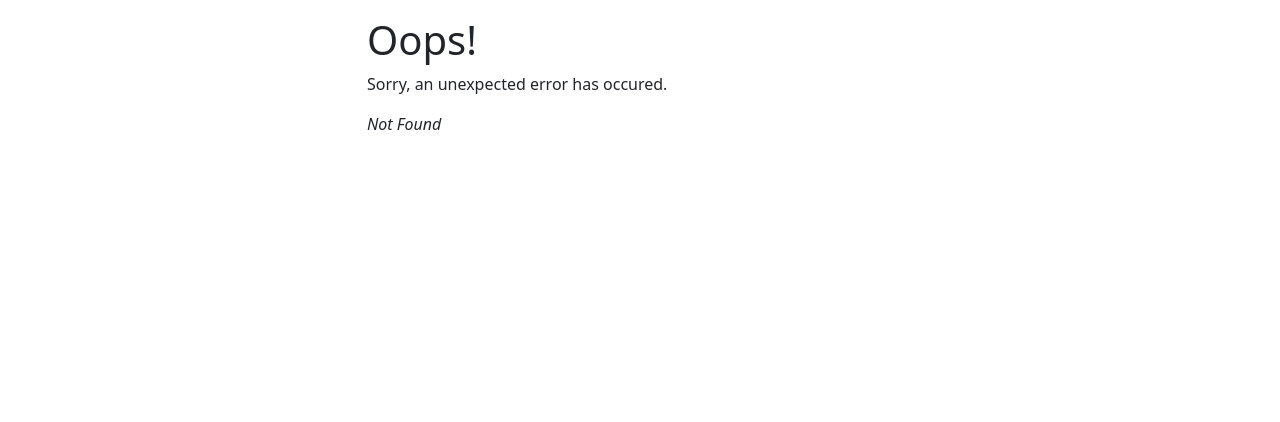
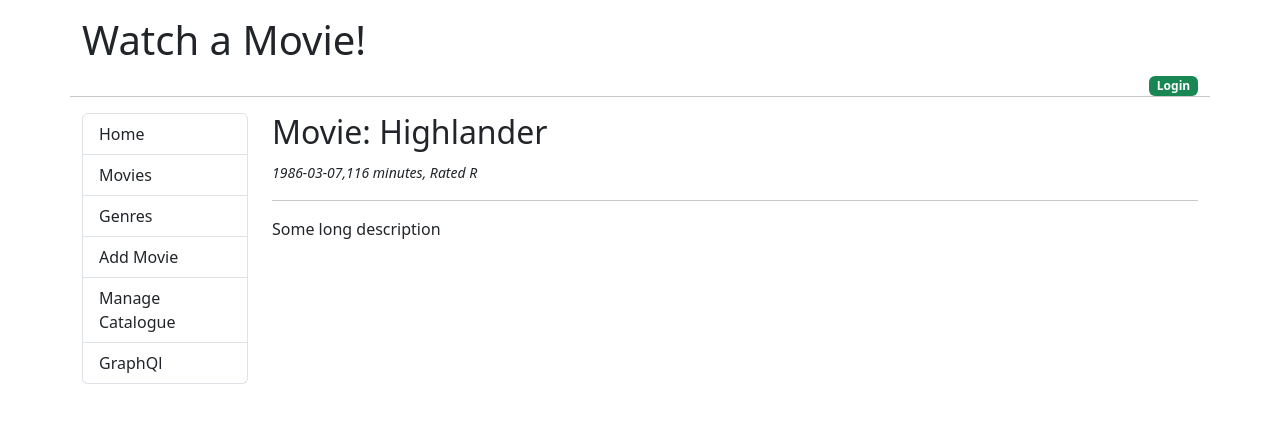
Before and after one commit to louismomo66/go_movie_App, a React (Create React App) app in the folder front-end/: page /movies/1 in a window 1280 px wide. Before the commit this address had no page. Shown: the top 422 px of the page. Built offline with nearby package versions, Linux system fonts and the light colour scheme.

Commit message:
working with the movies component

```diff
--- a/front-end/src/components/Movie.js
+++ b/front-end/src/components/Movie.js
@@ -1,11 +1,27 @@
+import { useEffect, useState } from "react";
+import { useParams } from "react-router-dom";
 
 const Movie =() => {
+    const [movie,setMovie] = useState({ });
+    let {id} = useParams();
+    useEffect(() => {
+        let myMovie =   {
+            id: 1,
+            title: "Highlander",
+            release_date: "1986-03-07",
+            runtime: 116,
+            mpaa_tating: "R",
+            description: "Some long description",
+        }
+        setMovie(myMovie);
+    },[id])
     return(
 
         <div>
-            <h2>Movie</h2>
+            <h2>Movie: {movie.title}</h2>
+            <small><em>{movie.release_date},{movie.runtime} minutes, Rated {movie.mpaa_tating }</em></small>
             <hr />
-
+            <p>{movie.description}</p>
         </div>
 
     )
--- a/front-end/src/index.js
+++ b/front-end/src/index.js
@@ -5,6 +5,7 @@
 import ErrorPage from './components/ErrorPage';
 import Home from './components/Home';
 import Movies from './components/Movies';
+import Movie from './components/Movie';
 import Genres from './components/Genres';
 import EditMovie from './components/EditMovie';
 import ManageCatalogue from './components/ManageCatalogue';
@@ -20,6 +21,10 @@
       {
         path: "/movies",
         element: <Movies />,
+      },
+      {
+        path: "/movies/:id",
+        element: <Movie />,
       },
       {
         path: "/genres",
```
